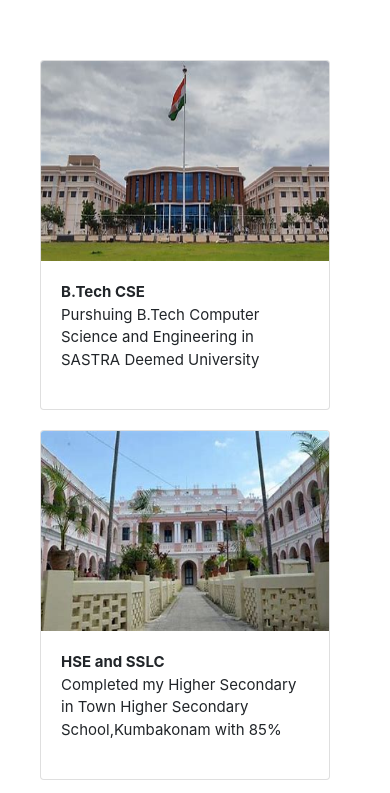
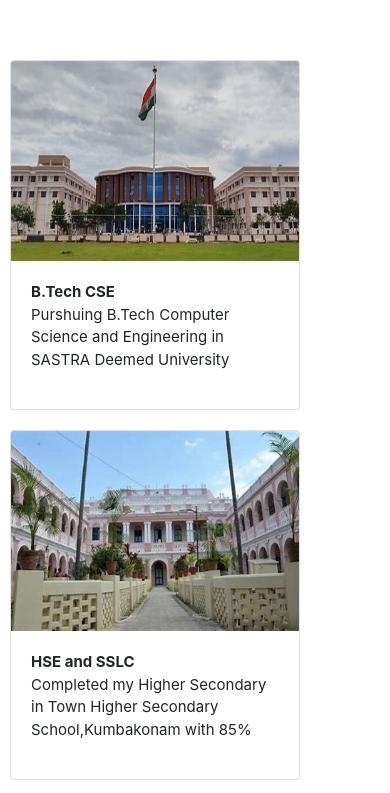
Before and after one commit to DhayananthG/My-Portfolio, a plain HTML site: page index.html in a window 390 px wide. Shown: the part 1154-1947 px from the top of the page. Drawn offline with nearby package versions, Linux system fonts and the light colour scheme.

Commit message:
Update style.css

```diff
--- a/style.css
+++ b/style.css
@@ -141,7 +141,7 @@ section{
 }
 
 
- @media screen and (max-width:400px){
+ @media screen and (max-width:600px){
 
     .navbar h3, .navbar li{
         font-size: 20px;
@@ -201,7 +201,6 @@ section{
         flex-direction: row;
         align-content: center;
         margin-top: 20px;
-        margin-left: 30px;
     }
 
     .contact-img{
```
